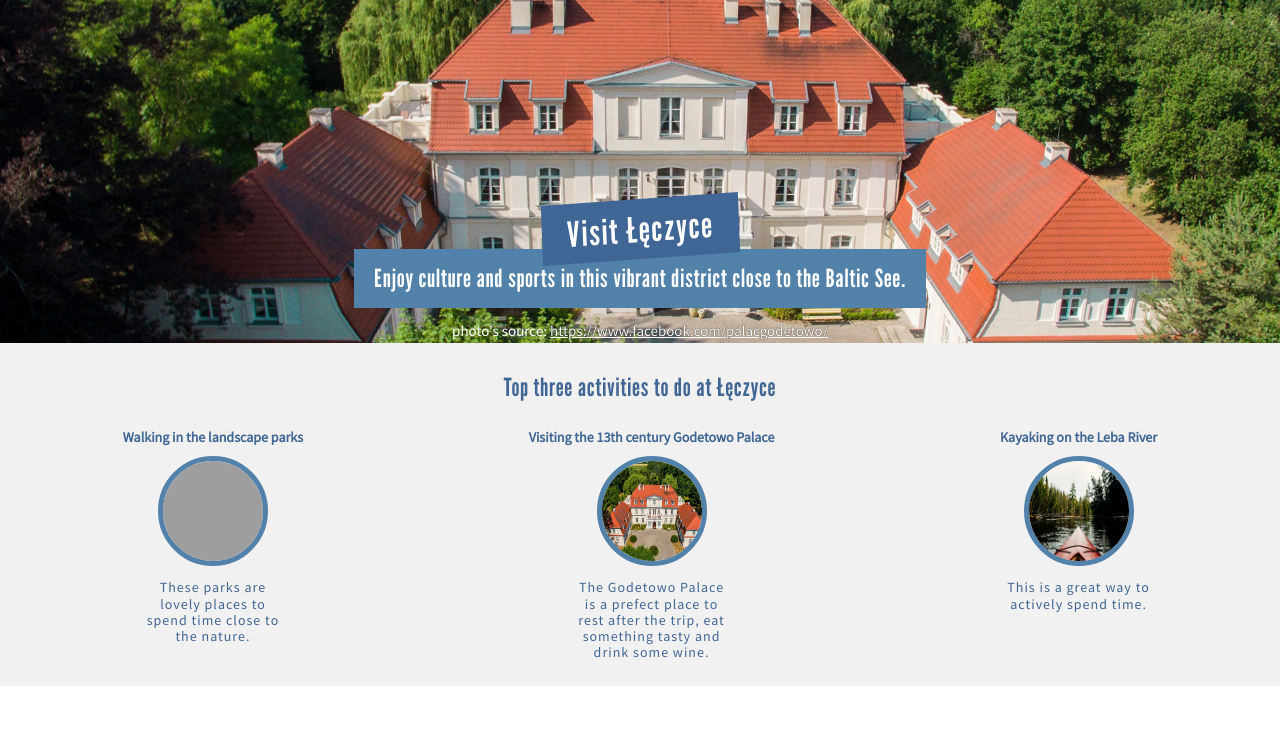
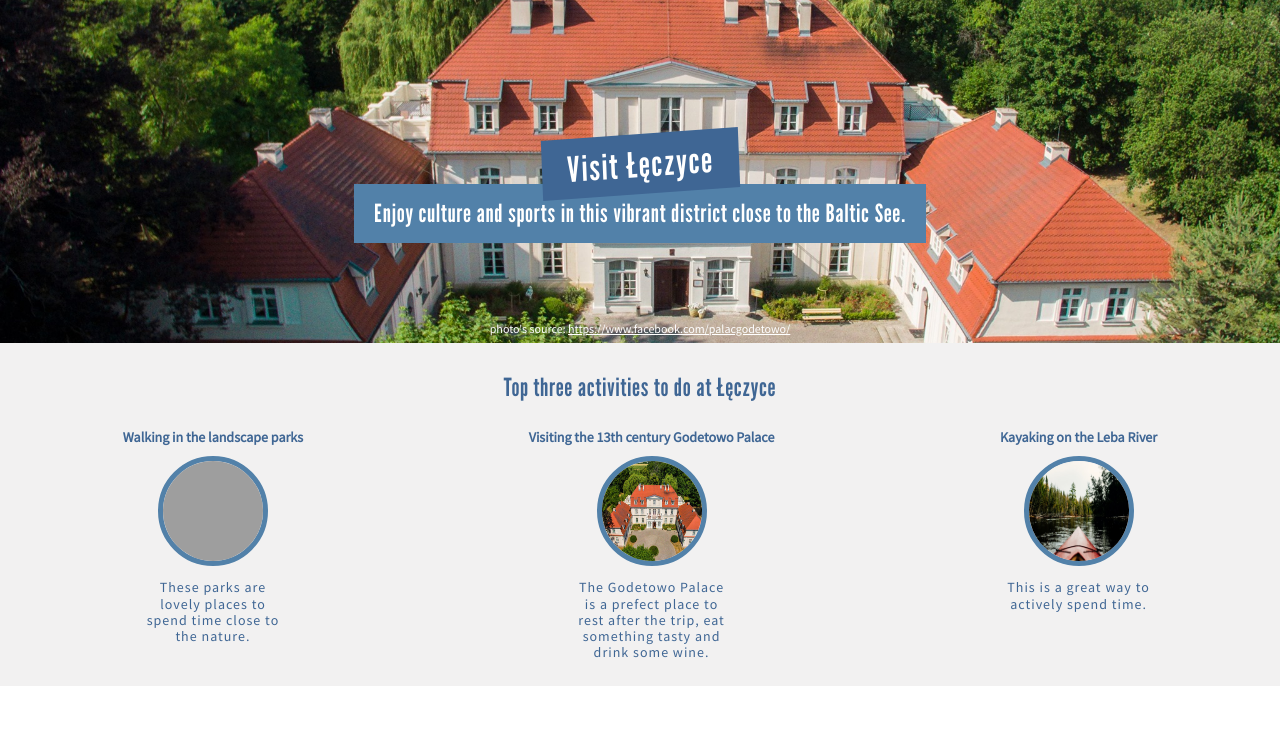
Before and after one commit to beataeckert/Leczyce-Homepage, a plain HTML site: page index.html in a window 1280 px wide. Shown: the top 743 px of the page. Drawn offline with nearby package versions, Linux system fonts and the light colour scheme; grey boxes are pictures that could not be loaded.

Commit message:
Update styles.css

```diff
--- a/styles.css
+++ b/styles.css
@@ -11,7 +11,6 @@
     }
 
 body {
-    margin: 0px;
     width: 100%;
     min-width: 720px;
     font-family: LeagueGothic;
@@ -20,7 +19,7 @@ body {
 .hero {
     display: flex;
     flex-direction: column;
-    justify-content: flex-end;
+    justify-content: center;
     align-items: center;
     background-image: url("images/godetowo2.jpg");
     background-size: cover;
@@ -41,6 +40,7 @@ body {
     background: #3F6694;
     transform: matrix(1, -0.07, 0.04, 1, 0, 0);
     margin-bottom: 0px;
+    margin-top: 150px;
     }
 
 #subtitle {
@@ -58,25 +58,25 @@ body {
 }
 
 #photos_source {
+    padding: 0px 0px 10px 0px ;
     font-family: 'Mada';
-    margin-bottom: 3px;
-    font-size: 15px;
+    font-size: 12px;
+    justify-items: left;
     letter-spacing: 0px;
+    margin-top: 80px;
+    color: #FFFFFF;
 }
 
 a:link {
-    color:#FFFFFF;
-    text-shadow: 0px 0px 1px black;
+    color: #FFFFFF;
 }
 
 a:visited {
-    color:#FFFFFF;
-    text-shadow: 0px 0px 1px black;
+    color: #FFFFFF;
 }
 
 a:hover{
-    color: #3F6694;
-
+    color: #0b4281;
 }
 
 a:active {
```
